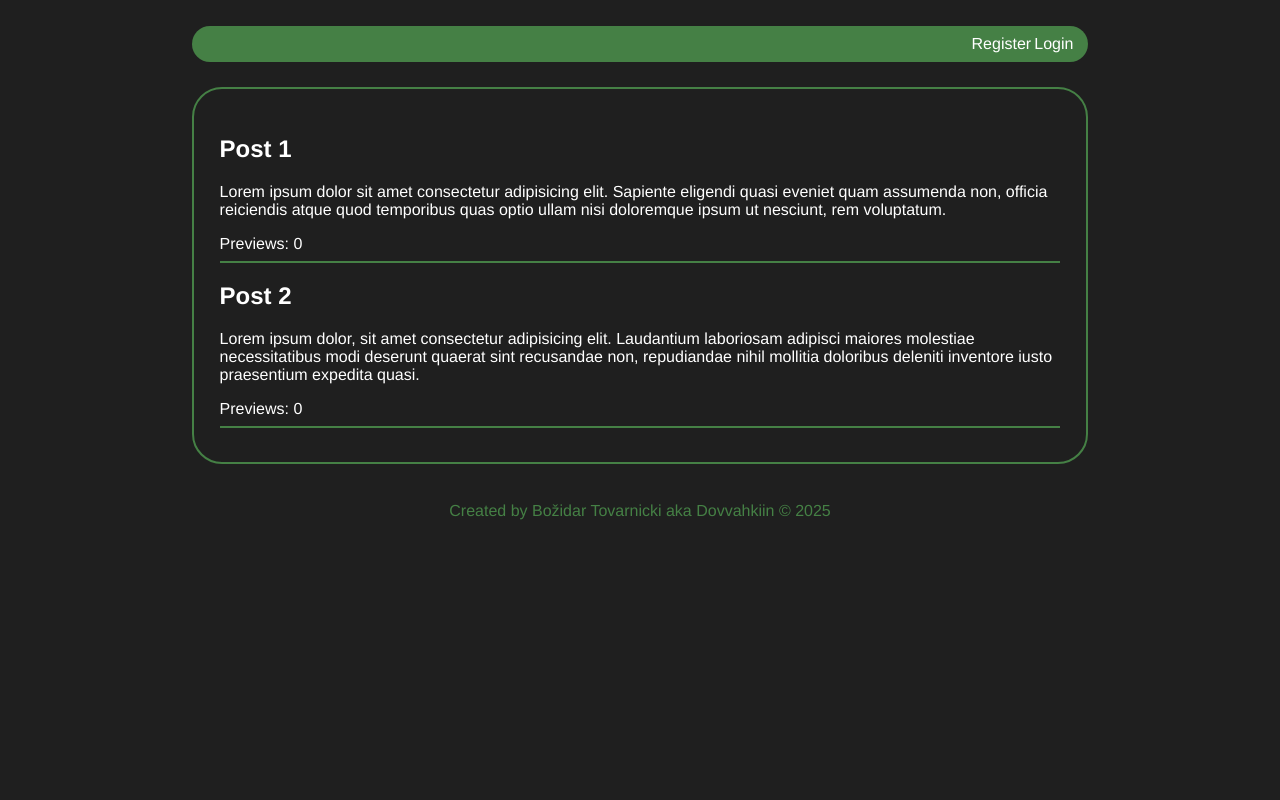
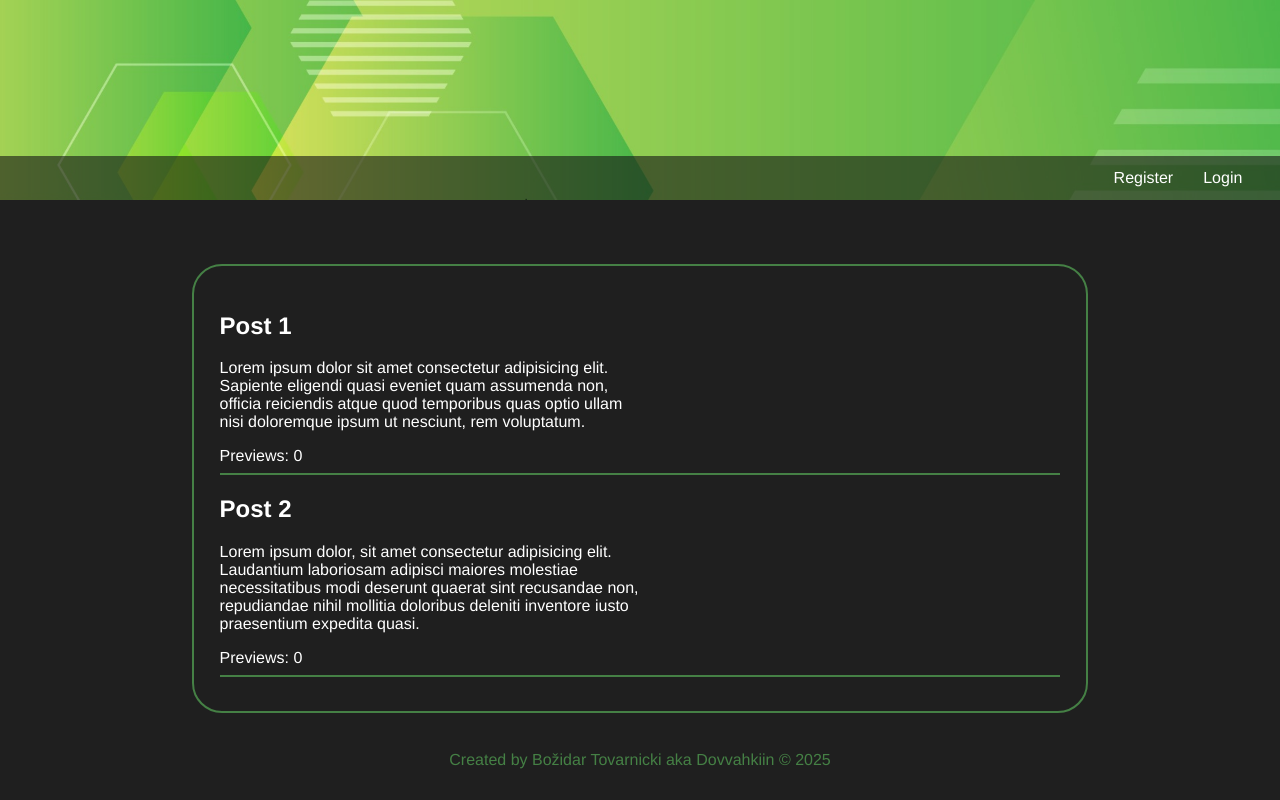
Before and after one commit to Dovvahkiin/ConferenceRecordApp, a React (Vite) app in the folder client/: page / in a window 1280 px wide. Built offline with nearby package versions, Linux system fonts and the light colour scheme.

Commit message:
Changed header and added RegisterPage template

```diff
--- a/client/src/components/Header/Header.jsx
+++ b/client/src/components/Header/Header.jsx
@@ -1,8 +1,27 @@
 import React from "react";
 import Navbar from "./Navbar";
+import "../../styles/general.css";
+import image from "/images/banner.jpg";
+
+const headerStyle = {
+  display: "flex",
+  flexDirection: "column",
+  justifyContent: "center",
+  position: "relative",
+  margin: "0% 0% 5% 0%",
+  backgroundImage: `url(${image})`,
+  backgroundSize: "cover",
+  height: "25vh",
+};
 
 function Header() {
-  return <Navbar />;
+  return (
+    <header style={headerStyle}>
+      <div className="navBarWrap">
+        <Navbar />
+      </div>
+    </header>
+  );
 }
 
 export default Header;
--- /dev/null
+++ b/client/src/components/Image.jsx
@@ -0,0 +1,5 @@
+function Image({ url, alt, className, ...rest }) {
+  return <img src={url} alt={alt} className={className} {...rest} />;
+}
+
+export default Image;
--- a/client/src/pages/Register.jsx
+++ b/client/src/pages/Register.jsx
@@ -1,7 +1,60 @@
-import React from "react";
+import { useState } from "react";
+import { Link } from "react-router";
 
 function Register() {
-  return <div>Register</div>;
+  const [values, setValues] = useState({
+    username: "",
+    password: "",
+    passwordAgain: "",
+  });
+
+  function handleChange(e) {
+    setValues({ ...values, [e.target.name]: [e.target.value] });
+  }
+
+  return (
+    <main className="mainFormat login">
+      <form className="logRegPage">
+        <h1>Register Page</h1>
+        <div className="inputField reg inputs">
+          <label htmlFor="username">Enter Username: </label>
+          <input
+            type="text"
+            name="username"
+            placeholder="Enter your username"
+            onChange={handleChange}
+          />
+        </div>
+        <div className="inputField reg inputs">
+          <label htmlFor="password">Enter Password: </label>
+          <input
+            type="password"
+            name="password"
+            placeholder="Enter your password"
+            onChange={handleChange}
+          />
+        </div>
+        <div className="inputField reg inputs">
+          <label htmlFor="password">Enter password Again: </label>
+          <input
+            type="password"
+            name="passwordAgain"
+            placeholder="Enter your password"
+            onChange={handleChange}
+          />
+        </div>
+        <div className="inputField">
+          <button type="submit">Register</button>
+        </div>
+        <hr className="loginLine" />
+        <div className="inputField">
+          <span>
+            Already have an account? <Link to="/login">Login here</Link>
+          </span>
+        </div>
+      </form>
+    </main>
+  );
 }
 
 export default Register;
--- a/client/src/styles/general.css
+++ b/client/src/styles/general.css
@@ -36,6 +36,10 @@ a:hover {
   text-decoration: underline;
 }
 
+.post > p {
+  max-width: 50%;
+}
+
 /* Login */
 
 .mainFormat.login {
@@ -62,10 +66,17 @@ a:hover {
 .inputField {
   padding: 2%;
   display: flex;
-  justify-content: space-between;
   align-items: center;
-  gap: 20px;
   flex-wrap: wrap;
+}
+label {
+  display: flex;
+  justify-content: flex-end;
+}
+
+.inputField.inputs {
+  width: 100%;
+  display: flex;
 }
 .inputField a {
   color: var(--mainGreen);
@@ -94,6 +105,7 @@ a:hover {
 .inputField label {
   flex: 1;
   text-align: right;
+  margin-right: 10px;
 }
 
 .inputField input {
@@ -105,3 +117,18 @@ a:hover {
 .loginLine {
   width: 80%;
 }
+
+/* header */
+
+.navBarWrap {
+  position: absolute;
+  width: 100%;
+  bottom: 0;
+}
+
+.inputField.reg {
+  gap: 10%;
+}
+.inputField.reg input {
+  margin-right: 7%;
+}
--- a/client/src/styles/navbar.css
+++ b/client/src/styles/navbar.css
@@ -1,7 +1,7 @@
 nav {
-  background-color: var(--mainGreen);
-  border-radius: 30px 30px;
-  margin: 2% 15%;
+  background-color: rgba(20, 20, 20, 0.589);
+  /*   border-radius: 30px 30px;
+  margin: 10px 15%; */
   display: flex;
   flex-direction: row;
   justify-content: flex-end;
@@ -10,11 +10,12 @@ a.navLink {
   padding: 1%;
   width: 5%;
 }
-.fullRight {
+/* .fullRight {
   border-radius: 0px 30px 30px 0px;
-}
+} */
 a.navLink:hover {
-  background-color: rgb(43, 90, 28);
+  background-color: rgb(29, 29, 29);
   transition: 0.2s ease-in-out;
   text-decoration: none;
+  border-bottom: 1px solid greenyellow;
 }
```
Also changed, not shown: client/public/images/banner.jpg (added).
